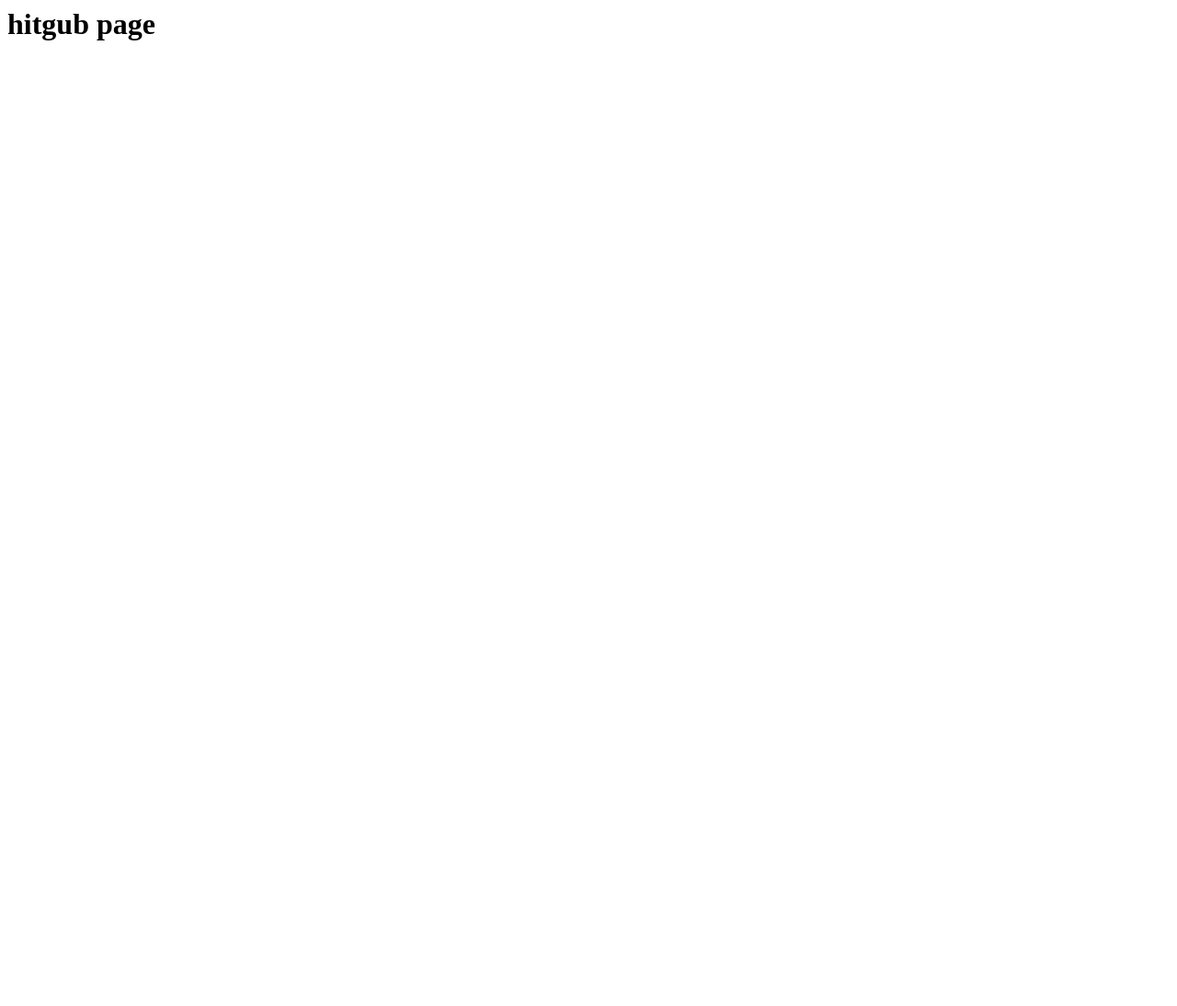
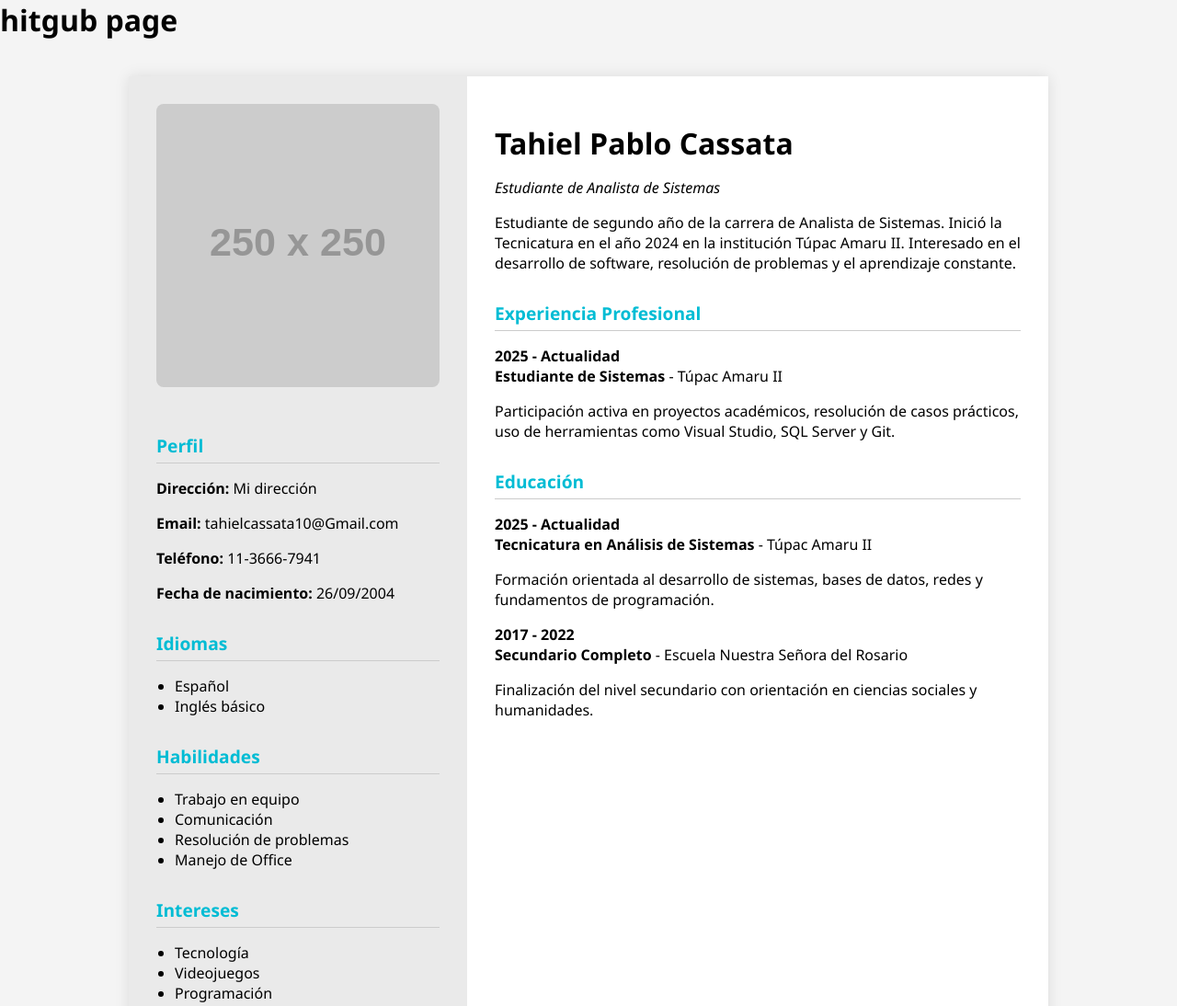
Before and after one commit to tahielcassata/portfolio, a plain HTML site: page index.html in a window 1280 px wide. Shown: the whole page at 92% size. Before the commit the page ends 800 px from the top, so only its background shows below. Drawn offline with Linux system fonts and the light colour scheme; placeholder pictures from the web are drawn by us.

Commit message:
Update index.html

```diff
--- a/index.html
+++ b/index.html
@@ -1 +1,154 @@
 <h1> hitgub page </h1>
+<!DOCTYPE html>
+<html lang="es">
+<head>
+  <meta charset="UTF-8">
+  <title>CV - Tahiel Pablo Cassata</title>
+  <style>
+    body {
+      font-family: 'Segoe UI', sans-serif;
+      margin: 0;
+      background-color: #f4f4f4;
+    }
+
+    .container {
+      display: flex;
+      max-width: 1000px;
+      margin: 40px auto;
+      background-color: #fff;
+      box-shadow: 0 0 15px rgba(0,0,0,0.1);
+    }
+
+    .sidebar {
+      background-color: #eaeaea;
+      width: 35%;
+      padding: 30px;
+    }
+
+    .main {
+      width: 65%;
+      padding: 30px;
+    }
+
+    .photo {
+      width: 100%;
+      height: auto;
+      border-radius: 8px;
+      margin-bottom: 20px;
+    }
+
+    h1 {
+      font-size: 2em;
+      margin-bottom: 5px;
+    }
+
+    h2 {
+      color: #00bcd4;
+      font-size: 1.2em;
+      border-bottom: 1px solid #ccc;
+      padding-bottom: 5px;
+      margin-top: 30px;
+    }
+
+    ul {
+      padding-left: 20px;
+    }
+
+    .info-label {
+      font-weight: bold;
+    }
+
+    .section {
+      margin-bottom: 20px;
+    }
+
+    .job, .edu {
+      margin-bottom: 10px;
+    }
+
+    .job span, .edu span {
+      display: block;
+      font-weight: bold;
+    }
+  </style>
+</head>
+<body>
+
+  <div class="container">
+    <!-- Sidebar izquierda -->
+    <div class="sidebar">
+      <img src="https://via.placeholder.com/250x250.png?text=Foto" alt="Foto de perfil" class="photo">
+
+      <div class="section">
+        <h2>Perfil</h2>
+        <p><span class="info-label">Dirección:</span> Mi dirección</p>
+        <p><span class="info-label">Email:</span> tahielcassata10@Gmail.com</p>
+        <p><span class="info-label">Teléfono:</span> 11-3666-7941</p>
+        <p><span class="info-label">Fecha de nacimiento:</span> 26/09/2004</p>
+
+      </div>
+
+      <div class="section">
+        <h2>Idiomas</h2>
+        <ul>
+          <li>Español</li>
+          <li>Inglés básico</li>
+        </ul>
+      </div>
+
+      <div class="section">
+        <h2>Habilidades</h2>
+        <ul>
+          <li>Trabajo en equipo</li>
+          <li>Comunicación</li>
+          <li>Resolución de problemas</li>
+          <li>Manejo de Office</li>
+        </ul>
+      </div>
+
+      <div class="section">
+        <h2>Intereses</h2>
+        <ul>
+          <li>Tecnología</li>
+          <li>Videojuegos</li>
+          <li>Programación</li>
+        </ul>
+      </div>
+    </div>
+
+    <!-- Contenido principal -->
+    <div class="main">
+      <h1>Tahiel Pablo Cassata</h1>
+      <p><em>Estudiante de Analista de Sistemas</em></p>
+
+      <div class="section">
+        <p>Estudiante de segundo año de la carrera de Analista de Sistemas. Inició la Tecnicatura en el año 2024 en la institución Túpac Amaru II. Interesado en el desarrollo de software, resolución de problemas y el aprendizaje constante.</p>
+      </div>
+
+      <div class="section">
+        <h2>Experiencia Profesional</h2>
+        <div class="job">
+          <span>2025 - Actualidad</span>
+          <strong>Estudiante de Sistemas</strong> - Túpac Amaru II
+          <p>Participación activa en proyectos académicos, resolución de casos prácticos, uso de herramientas como Visual Studio, SQL Server y Git.</p>
+        </div>
+      </div>
+
+      <div class="section">
+        <h2>Educación</h2>
+        <div class="edu">
+          <span>2025 - Actualidad</span>
+          <strong>Tecnicatura en Análisis de Sistemas</strong> - Túpac Amaru II
+          <p>Formación orientada al desarrollo de sistemas, bases de datos, redes y fundamentos de programación.</p>
+        </div>
+        <div class="edu">
+          <span>2017 - 2022</span>
+          <strong>Secundario Completo</strong> - Escuela Nuestra Señora del Rosario
+    <p>Finalización del nivel secundario con orientación en ciencias sociales y humanidades.</p>
+        </div>
+      </div>
+    </div>
+  </div>
+
+</body>
+</html>
```
